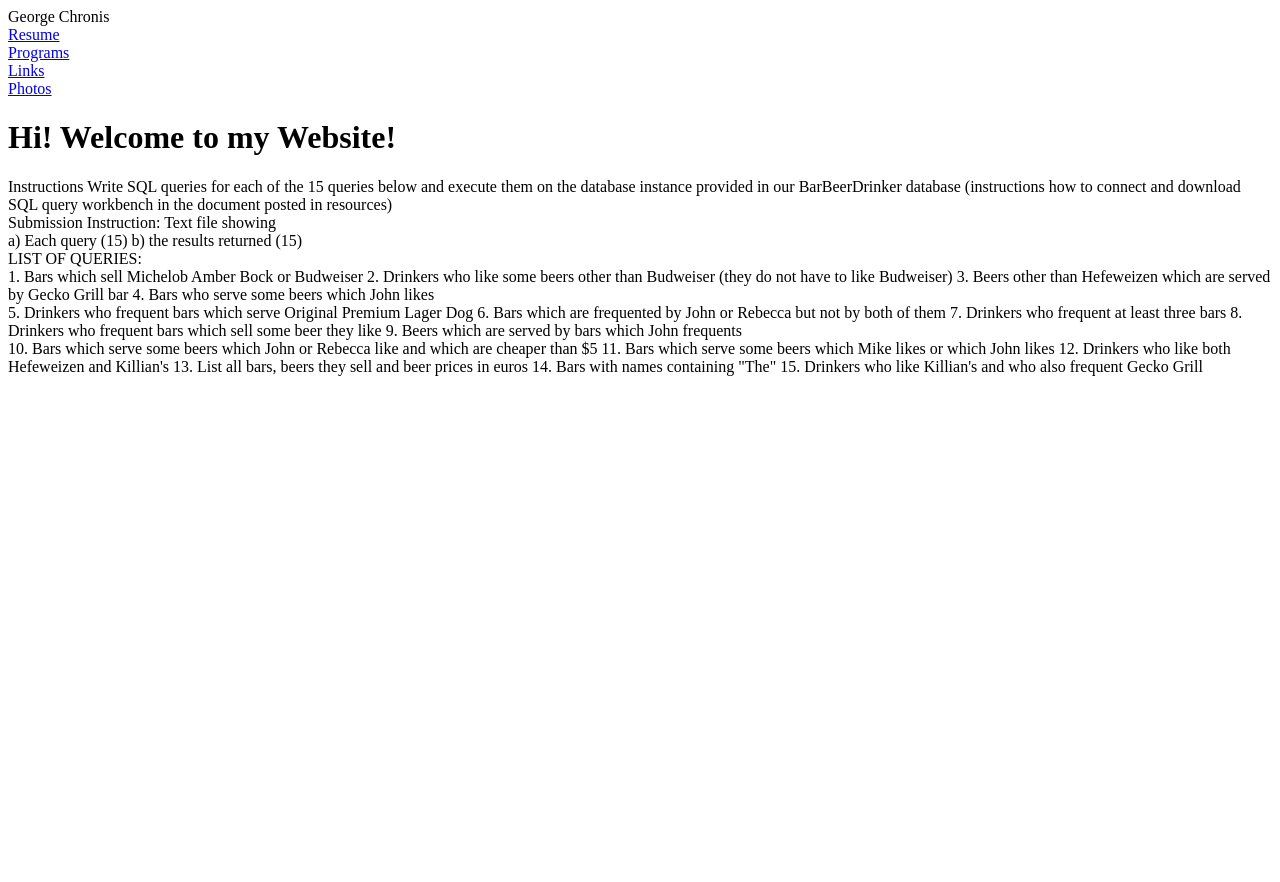
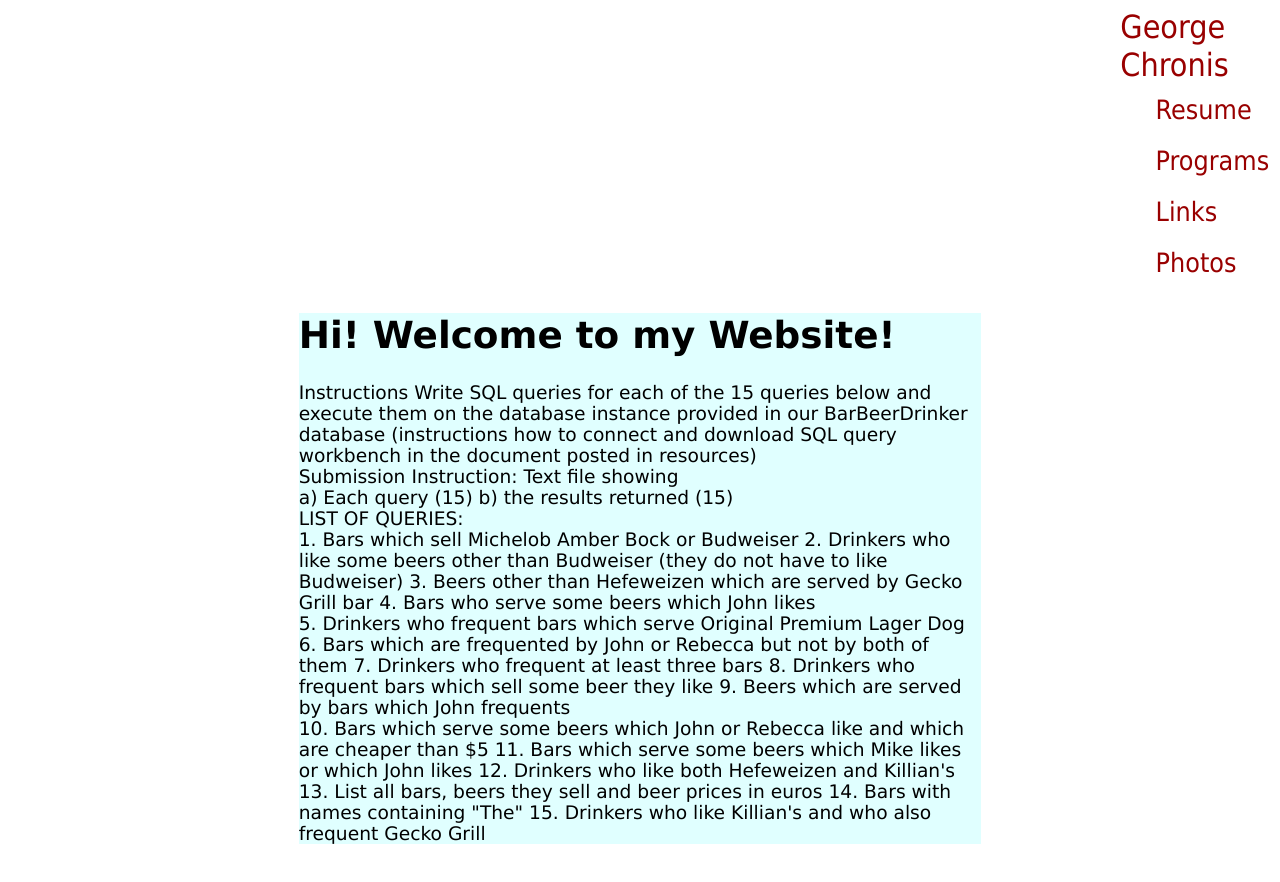
Before and after one commit to jalfredprufrock/georgechronis.github.io, a plain HTML site: page index.html in a window 1280 px wide. Before the commit the page ends 800 px from the top, so only its background shows below. Drawn offline with nearby package versions, Linux system fonts and the light colour scheme.

Commit message:
Update index.html

```diff
--- a/index.html
+++ b/index.html
@@ -3,7 +3,7 @@
 <head>
 	<meta charset="utf-8">
 	<title>George Chronis</title>
-	<link rel="stylesheet" type="text/css" href="mywebsitecss.css">
+	<link rel="stylesheet" type="text/css" href="mywebsitecss1.css">
 	<script type="text/javascript" src="https://code.jquery.com/jquery-1.9.1.min.js"></script>
 	<script>
 		$( document ).ready(function() {
```
